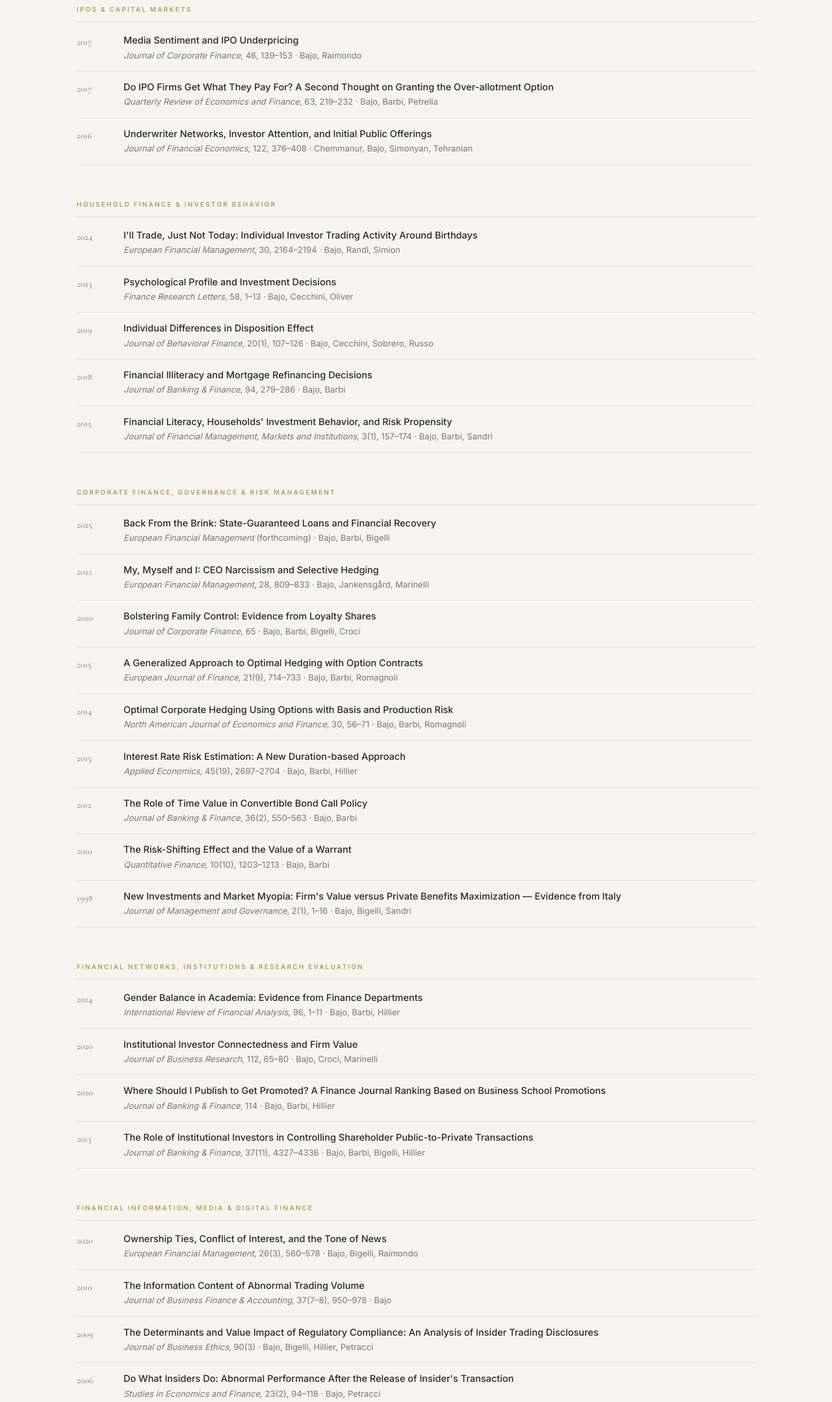
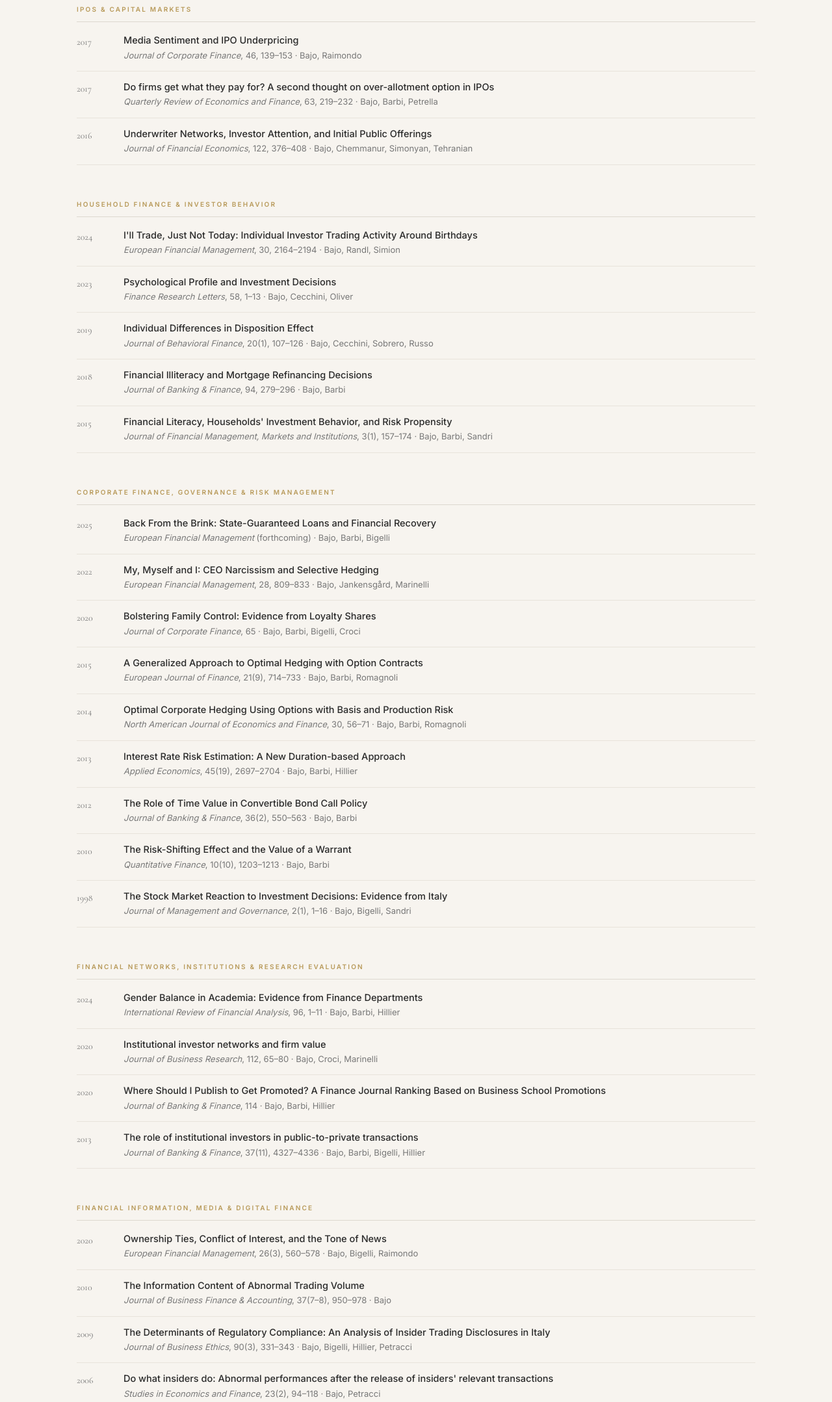
Before and after one commit to ema72x72/ema72x72.github.io, a plain HTML site: page publications.html in a window 1280 px wide. Shown: the part 340-2497 px from the top of the page at 65% size. Drawn offline with nearby package versions, Linux system fonts and the light colour scheme.

Commit message:
Correct verified publication metadata

```diff
--- a/publications.html
+++ b/publications.html
@@ -209,8 +209,8 @@
       <div class="pub-group-title">IPOs &amp; Capital Markets</div>
 
       <div class="pub-item"><div class="pub-year">2017</div><div class="pub-body"><div class="pub-title"><a href="https://doi.org/10.1016/j.jcorpfin.2017.06.003" target="_blank" rel="noopener noreferrer">Media Sentiment and IPO Underpricing</a></div><div class="pub-meta"><span class="pub-journal">Journal of Corporate Finance</span>, 46, 139–153 · Bajo, Raimondo</div></div></div>
-      <div class="pub-item"><div class="pub-year">2017</div><div class="pub-body"><div class="pub-title"><a href="https://www.sciencedirect.com/science/article/pii/S1062976916000260" target="_blank" rel="noopener noreferrer">Do IPO Firms Get What They Pay For? A Second Thought on Granting the Over-allotment Option</a></div><div class="pub-meta"><span class="pub-journal">Quarterly Review of Economics and Finance</span>, 63, 219–232 · Bajo, Barbi, Petrella</div></div></div>
-      <div class="pub-item"><div class="pub-year">2016</div><div class="pub-body"><div class="pub-title"><a href="https://www.sciencedirect.com/science/article/pii/S0304405X1630126X" target="_blank" rel="noopener noreferrer">Underwriter Networks, Investor Attention, and Initial Public Offerings</a></div><div class="pub-meta"><span class="pub-journal">Journal of Financial Economics</span>, 122, 376–408 · Chemmanur, Bajo, Simonyan, Tehranian</div></div></div>
+      <div class="pub-item"><div class="pub-year">2017</div><div class="pub-body"><div class="pub-title"><a href="https://www.sciencedirect.com/science/article/pii/S1062976916000260" target="_blank" rel="noopener noreferrer">Do firms get what they pay for? A second thought on over-allotment option in IPOs</a></div><div class="pub-meta"><span class="pub-journal">Quarterly Review of Economics and Finance</span>, 63, 219–232 · Bajo, Barbi, Petrella</div></div></div>
+      <div class="pub-item"><div class="pub-year">2016</div><div class="pub-body"><div class="pub-title"><a href="https://www.sciencedirect.com/science/article/pii/S0304405X1630126X" target="_blank" rel="noopener noreferrer">Underwriter Networks, Investor Attention, and Initial Public Offerings</a></div><div class="pub-meta"><span class="pub-journal">Journal of Financial Economics</span>, 122, 376–408 · Bajo, Chemmanur, Simonyan, Tehranian</div></div></div>
     </div>
 
     <div class="pub-group">
@@ -219,7 +219,7 @@
       <div class="pub-item"><div class="pub-year">2024</div><div class="pub-body"><div class="pub-title"><a href="https://doi.org/10.1111/eufm.12472" target="_blank" rel="noopener noreferrer">I'll Trade, Just Not Today: Individual Investor Trading Activity Around Birthdays</a></div><div class="pub-meta"><span class="pub-journal">European Financial Management</span>, 30, 2164–2194 · Bajo, Randl, Simion</div></div></div>
       <div class="pub-item"><div class="pub-year">2023</div><div class="pub-body"><div class="pub-title"><a href="https://doi.org/10.1016/j.frl.2023.104245" target="_blank" rel="noopener noreferrer">Psychological Profile and Investment Decisions</a></div><div class="pub-meta"><span class="pub-journal">Finance Research Letters</span>, 58, 1–13 · Bajo, Cecchini, Oliver</div></div></div>
       <div class="pub-item"><div class="pub-year">2019</div><div class="pub-body"><div class="pub-title"><a href="https://www.tandfonline.com/doi/full/10.1080/15427560.2018.1492579" target="_blank" rel="noopener noreferrer">Individual Differences in Disposition Effect</a></div><div class="pub-meta"><span class="pub-journal">Journal of Behavioral Finance</span>, 20(1), 107–126 · Bajo, Cecchini, Sobrero, Russo</div></div></div>
-      <div class="pub-item"><div class="pub-year">2018</div><div class="pub-body"><div class="pub-title"><a href="https://www.sciencedirect.com/science/article/pii/S0378426618301687" target="_blank" rel="noopener noreferrer">Financial Illiteracy and Mortgage Refinancing Decisions</a></div><div class="pub-meta"><span class="pub-journal">Journal of Banking &amp; Finance</span>, 94, 279–286 · Bajo, Barbi</div></div></div>
+      <div class="pub-item"><div class="pub-year">2018</div><div class="pub-body"><div class="pub-title"><a href="https://www.sciencedirect.com/science/article/pii/S0378426618301687" target="_blank" rel="noopener noreferrer">Financial Illiteracy and Mortgage Refinancing Decisions</a></div><div class="pub-meta"><span class="pub-journal">Journal of Banking &amp; Finance</span>, 94, 279–296 · Bajo, Barbi</div></div></div>
       <div class="pub-item"><div class="pub-year">2015</div><div class="pub-body"><div class="pub-title"><a href="https://www.rivisteweb.it/doi/10.12831/80534" target="_blank" rel="noopener noreferrer">Financial Literacy, Households' Investment Behavior, and Risk Propensity</a></div><div class="pub-meta"><span class="pub-journal">Journal of Financial Management, Markets and Institutions</span>, 3(1), 157–174 · Bajo, Barbi, Sandri</div></div></div>
     </div>
 
@@ -234,16 +234,16 @@
       <div class="pub-item"><div class="pub-year">2013</div><div class="pub-body"><div class="pub-title"><a href="https://www.tandfonline.com/doi/full/10.1080/00036846.2012.667552" target="_blank" rel="noopener noreferrer">Interest Rate Risk Estimation: A New Duration-based Approach</a></div><div class="pub-meta"><span class="pub-journal">Applied Economics</span>, 45(19), 2697–2704 · Bajo, Barbi, Hillier</div></div></div>
       <div class="pub-item"><div class="pub-year">2012</div><div class="pub-body"><div class="pub-title"><a href="https://www.sciencedirect.com/science/article/pii/S0378426611002585" target="_blank" rel="noopener noreferrer">The Role of Time Value in Convertible Bond Call Policy</a></div><div class="pub-meta"><span class="pub-journal">Journal of Banking &amp; Finance</span>, 36(2), 550–563 · Bajo, Barbi</div></div></div>
       <div class="pub-item"><div class="pub-year">2010</div><div class="pub-body"><div class="pub-title"><a href="https://www.tandfonline.com/doi/full/10.1080/14697680902953841" target="_blank" rel="noopener noreferrer">The Risk-Shifting Effect and the Value of a Warrant</a></div><div class="pub-meta"><span class="pub-journal">Quantitative Finance</span>, 10(10), 1203–1213 · Bajo, Barbi</div></div></div>
-      <div class="pub-item"><div class="pub-year">1998</div><div class="pub-body"><div class="pub-title">New Investments and Market Myopia: Firm's Value versus Private Benefits Maximization — Evidence from Italy</div><div class="pub-meta"><span class="pub-journal">Journal of Management and Governance</span>, 2(1), 1–16 · Bajo, Bigelli, Sandri</div></div></div>
+      <div class="pub-item"><div class="pub-year">1998</div><div class="pub-body"><div class="pub-title"><a href="https://doi.org/10.1023/A:1009945224561" target="_blank" rel="noopener noreferrer">The Stock Market Reaction to Investment Decisions: Evidence from Italy</a></div><div class="pub-meta"><span class="pub-journal">Journal of Management and Governance</span>, 2(1), 1–16 · Bajo, Bigelli, Sandri</div></div></div>
     </div>
 
     <div class="pub-group">
       <div class="pub-group-title">Financial Networks, Institutions &amp; Research Evaluation</div>
 
       <div class="pub-item"><div class="pub-year">2024</div><div class="pub-body"><div class="pub-title"><a href="https://doi.org/10.1016/j.irfa.2024.103532" target="_blank" rel="noopener noreferrer">Gender Balance in Academia: Evidence from Finance Departments</a></div><div class="pub-meta"><span class="pub-journal">International Review of Financial Analysis</span>, 96, 1–11 · Bajo, Barbi, Hillier</div></div></div>
-      <div class="pub-item"><div class="pub-year">2020</div><div class="pub-body"><div class="pub-title"><a href="https://doi.org/10.1016/j.jbusres.2020.02.041" target="_blank" rel="noopener noreferrer">Institutional Investor Connectedness and Firm Value</a></div><div class="pub-meta"><span class="pub-journal">Journal of Business Research</span>, 112, 65–80 · Bajo, Croci, Marinelli</div></div></div>
+      <div class="pub-item"><div class="pub-year">2020</div><div class="pub-body"><div class="pub-title"><a href="https://doi.org/10.1016/j.jbusres.2020.02.041" target="_blank" rel="noopener noreferrer">Institutional investor networks and firm value</a></div><div class="pub-meta"><span class="pub-journal">Journal of Business Research</span>, 112, 65–80 · Bajo, Croci, Marinelli</div></div></div>
       <div class="pub-item"><div class="pub-year">2020</div><div class="pub-body"><div class="pub-title"><a href="https://doi.org/10.1016/j.jbankfin.2020.105780" target="_blank" rel="noopener noreferrer">Where Should I Publish to Get Promoted? A Finance Journal Ranking Based on Business School Promotions</a></div><div class="pub-meta"><span class="pub-journal">Journal of Banking &amp; Finance</span>, 114 · Bajo, Barbi, Hillier</div></div></div>
-      <div class="pub-item"><div class="pub-year">2013</div><div class="pub-body"><div class="pub-title"><a href="https://www.sciencedirect.com/science/article/pii/S0378426613002744" target="_blank" rel="noopener noreferrer">The Role of Institutional Investors in Controlling Shareholder Public-to-Private Transactions</a></div><div class="pub-meta"><span class="pub-journal">Journal of Banking &amp; Finance</span>, 37(11), 4327–4336 · Bajo, Barbi, Bigelli, Hillier</div></div></div>
+      <div class="pub-item"><div class="pub-year">2013</div><div class="pub-body"><div class="pub-title"><a href="https://www.sciencedirect.com/science/article/pii/S0378426613002744" target="_blank" rel="noopener noreferrer">The role of institutional investors in public-to-private transactions</a></div><div class="pub-meta"><span class="pub-journal">Journal of Banking &amp; Finance</span>, 37(11), 4327–4336 · Bajo, Barbi, Bigelli, Hillier</div></div></div>
     </div>
 
     <div class="pub-group">
@@ -251,8 +251,8 @@
 
       <div class="pub-item"><div class="pub-year">2020</div><div class="pub-body"><div class="pub-title"><a href="https://onlinelibrary.wiley.com/doi/full/10.1111/eufm.12237" target="_blank" rel="noopener noreferrer">Ownership Ties, Conflict of Interest, and the Tone of News</a></div><div class="pub-meta"><span class="pub-journal">European Financial Management</span>, 26(3), 560–578 · Bajo, Bigelli, Raimondo</div></div></div>
       <div class="pub-item"><div class="pub-year">2010</div><div class="pub-body"><div class="pub-title"><a href="https://doi.org/10.1111/j.1468-5957.2010.02193.x" target="_blank" rel="noopener noreferrer">The Information Content of Abnormal Trading Volume</a></div><div class="pub-meta"><span class="pub-journal">Journal of Business Finance &amp; Accounting</span>, 37(7–8), 950–978 · Bajo</div></div></div>
-      <div class="pub-item"><div class="pub-year">2009</div><div class="pub-body"><div class="pub-title">The Determinants and Value Impact of Regulatory Compliance: An Analysis of Insider Trading Disclosures</div><div class="pub-meta"><span class="pub-journal">Journal of Business Ethics</span>, 90(3) · Bajo, Bigelli, Hillier, Petracci</div></div></div>
-      <div class="pub-item"><div class="pub-year">2006</div><div class="pub-body"><div class="pub-title"><a href="https://www.emerald.com/insight/content/doi/10.1108/10867370610706537/full/html" target="_blank" rel="noopener noreferrer">Do What Insiders Do: Abnormal Performance After the Release of Insider's Transaction</a></div><div class="pub-meta"><span class="pub-journal">Studies in Economics and Finance</span>, 23(2), 94–118 · Bajo, Petracci</div></div></div>
+      <div class="pub-item"><div class="pub-year">2009</div><div class="pub-body"><div class="pub-title"><a href="https://doi.org/10.1007/s10551-009-0044-x" target="_blank" rel="noopener noreferrer">The Determinants of Regulatory Compliance: An Analysis of Insider Trading Disclosures in Italy</a></div><div class="pub-meta"><span class="pub-journal">Journal of Business Ethics</span>, 90(3), 331–343 · Bajo, Bigelli, Hillier, Petracci</div></div></div>
+      <div class="pub-item"><div class="pub-year">2006</div><div class="pub-body"><div class="pub-title"><a href="https://doi.org/10.1108/10867370610683905" target="_blank" rel="noopener noreferrer">Do what insiders do: Abnormal performances after the release of insiders' relevant transactions</a></div><div class="pub-meta"><span class="pub-journal">Studies in Economics and Finance</span>, 23(2), 94–118 · Bajo, Petracci</div></div></div>
     </div>
 
     <div class="pub-group">
```
Also changed, not shown: index.html (+2 -2 lines).
